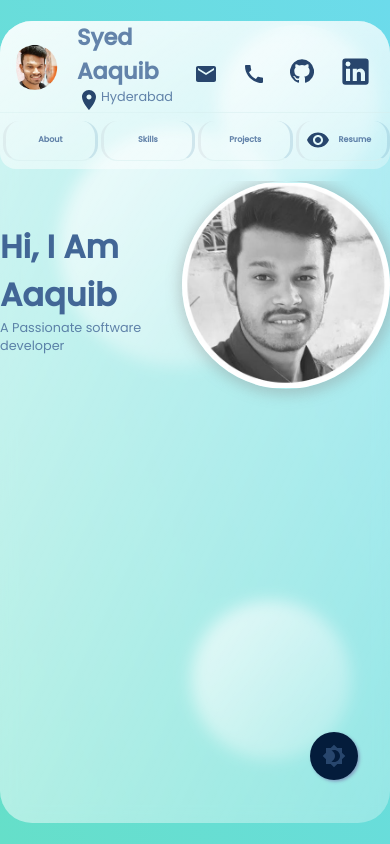
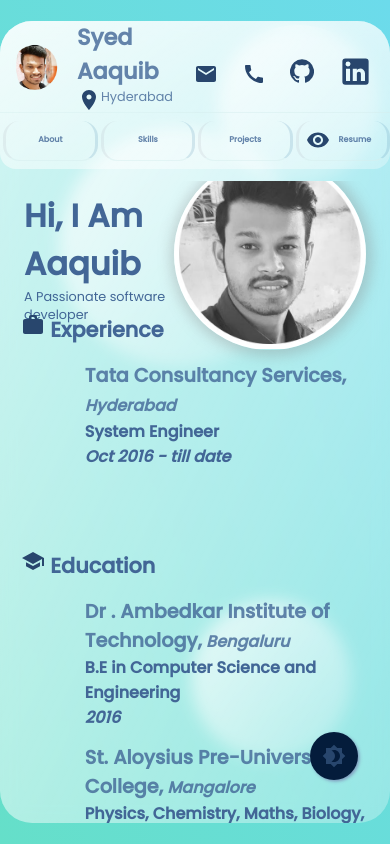
Before and after one commit to AaquibSyed/my-portfolio, a React (Create React App) app: page / in a window 390 px wide. Built offline with nearby package versions, Linux system fonts and the light colour scheme.

Commit message:
About page channges, scroll snap added

```diff
--- a/src/Components/About.css
+++ b/src/Components/About.css
@@ -1,31 +1,67 @@
 .about__main {
   display: flex;
   flex-direction: column;
-  width: 100%;
-  overflow: hidden;
-  flex: 0.8;
+  width: 100vh;
+  overflow: scroll !important;
+  flex: 1;
+  padding: 1rem;
+  scroll-snap-type: y mandatory;
 }
-.about__content {
-  height: 100%;
-  display: grid;
-  place-items: center;
+.about__main h1 {
+  color: #426696;
+}
+.about__main h2 {
+  color: #426696;
+}
+.about__main h3 {
+  color: #426696;
+}
+.about__institutes i {
+  color: #426696;
 }
 .about__intro {
+  padding: 5rem;
+  width: 100%;
+  min-height: 100%;
   display: flex;
-  height: 100%;
   justify-content: space-evenly;
   align-items: center;
+  scroll-snap-align: start;
+}
+
+.about__institutes {
+  min-height: 100%;
+  scroll-snap-align: end;
+}
+.about__experience {
+  margin-bottom: 5rem;
+  position: relative;
+}
+.about__experience > h1,
+.about__education > h1 {
+  margin-bottom: 1rem;
+}
+.education__details {
+  margin-bottom: 0.8rem;
 }
 .intro__pic > img {
   border-radius: 50%;
-  width: 13rem;
-  height: 13rem;
+  width: 12rem;
+  height: 12rem;
   object-fit: contain;
   box-shadow: 0.1rem 0.1rem 0.8rem 0.3rem rgba(138, 138, 138, 0.37);
 }
 .text__main {
   color: #426696;
 }
+.about__institutes {
+  height: auto;
+}
+.about__experience > div,
+.about__education > div {
+  margin-left: 4rem;
+}
+
 /* start of media queries */
 @media screen and (max-width: 768px) {
   .about__main {
@@ -34,10 +70,28 @@
     height: 100vh;
     width: 100vw;
   }
-  .about__content {
-    display: grid;
-    place-items: center;
-    height: 100%;
+  .about__intro {
+    height: 10rem;
+    padding: 0.5rem;
+  }
+  .about__institutes {
+    padding: 0.3rem;
+    margin-top: -0.6rem;
+  }
+  .about__institutes h1 {
+    font-size: 1.3rem;
+  }
+  .about__institutes h2 {
+    font-size: 1.2rem;
+  }
+  .about__institutes h3 {
+    font-size: 1rem;
+  }
+  .about__institutes h4 {
+    font-size: 0.5rem;
+  }
+  .about__institutes i {
+    font-weight: bold;
   }
 }
 /* end of media queries */
--- a/src/Components/About.js
+++ b/src/Components/About.js
@@ -2,17 +2,79 @@ import "./About.css";
 import React from "react";
 import WorkIcon from "@material-ui/icons/Work";
 import SchoolIcon from "@material-ui/icons/School";
+import Zoom from "react-reveal/Zoom";
+import Fade from "react-reveal/Fade";
+
+const institute = [
+  {
+    name: "Dr . Ambedkar Institute of Technology",
+    location: "Bengaluru",
+    designation: "B.E in Computer Science and Engineering",
+    year: 2016,
+  },
+  {
+    name: "St. Aloysius Pre-University College",
+    location: "Mangalore",
+    designation: "Physics, Chemistry, Maths, Biology, Computers",
+    year: 2012,
+  },
+  {
+    name: "A.L.G Crescent School",
+    location: "Madikeri",
+    year: 2010,
+  },
+];
 
 function About() {
   return (
     <div className="about__main">
       <div className="about__intro">
         <div className="intro__text">
-          <h1 className="text__main">Hi, I Am Aaquib</h1>
-          <h6 className="tex__sub">A Passionate software developer</h6>
+          <Fade left>
+            <h1 className="text__main">Hi, I Am Aaquib</h1>
+            <h6 className="tex__sub">A Passionate software developer</h6>
+          </Fade>
         </div>
         <div className="intro__pic">
-          <img src="./greyDp.jpg" alt="greyDp" />
+          <Fade right>
+            {" "}
+            <img src="./greyDp.jpg" alt="greyDp" />
+          </Fade>
+        </div>
+      </div>
+      <div className="about__institutes">
+        <div className="about__experience">
+          <h1>
+            <WorkIcon /> Experience
+          </h1>
+          <div className="experience__details">
+            <h2>
+              Tata Consultancy Services,
+              <small>
+                <i> Hyderabad</i>
+              </small>
+            </h2>
+            <h3>System Engineer</h3>
+            <i>Oct 2016 - till date</i>
+          </div>
+        </div>
+        <div className="about__education">
+          <h1>
+            <SchoolIcon /> Education
+          </h1>
+
+          {institute.map((institute) => (
+            <div key={institute.year} className="education__details">
+              <h2>
+                {institute.name},
+                <small>
+                  <i> {institute.location}</i>
+                </small>
+              </h2>
+              <h3>{institute.designation}</h3>
+              <i> {institute.year}</i>
+            </div>
+          ))}
         </div>
       </div>
     </div>
```
Also changed, not shown: 1 other file (tests, documents, lock files or other folders).
